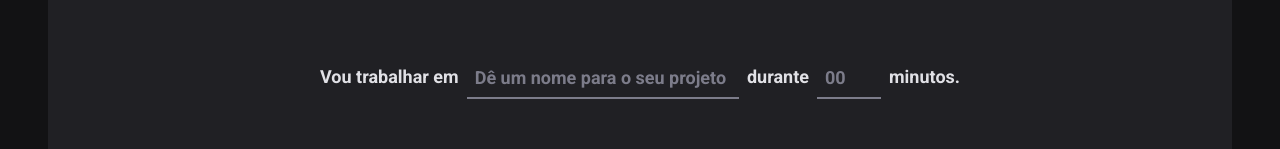
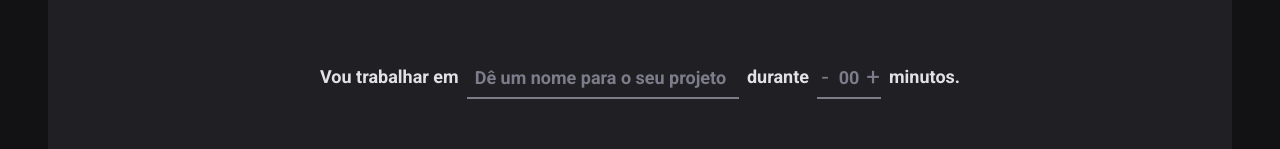
Before and after one commit to RenatoLomba/ignite-timer, a React (Vite) app: page / in a window 1280 px wide. Shown: the part 166-315 px from the top of the page. Built offline with nearby package versions, Linux system fonts and the light colour scheme.

Commit message:
Handling input number change value

```diff
--- a/src/pages/home/index.tsx
+++ b/src/pages/home/index.tsx
@@ -1,4 +1,5 @@
 import { Play } from 'phosphor-react'
+import { useRef } from 'react'
 
 import {
   HomeContainer,
@@ -7,9 +8,32 @@ import {
   CountdownButton,
   TaskInput,
   MinuteAmountInput,
+  MinuteAmountInputPickerContainer,
 } from './styles'
 
 export function Home() {
+  const minuteAmountInputRef = useRef<HTMLInputElement>(null)
+
+  function increment() {
+    minuteAmountInputRef.current?.stepUp()
+  }
+
+  function decrement() {
+    minuteAmountInputRef.current?.stepDown()
+  }
+
+  function handleChangeMinuteAmountInput(currentAmount: number) {
+    if (!minuteAmountInputRef.current) return
+
+    if (currentAmount < 0) {
+      minuteAmountInputRef.current.value = '0'
+    }
+
+    if (currentAmount > 60) {
+      minuteAmountInputRef.current.value = '60'
+    }
+  }
+
   return (
     <HomeContainer>
       <form>
@@ -30,7 +54,16 @@ export function Home() {
           </datalist>
 
           <label htmlFor="minuteAmount">durante</label>
+
+          <MinuteAmountInputPickerContainer>
+            <button onClick={decrement} className="left" type="button">
+              -
+            </button>
             <MinuteAmountInput
+              onChange={(e) =>
+                handleChangeMinuteAmountInput(Number(e.target.value))
+              }
+              ref={minuteAmountInputRef}
               placeholder="00"
               type="number"
               id="minuteAmount"
@@ -38,6 +71,10 @@ export function Home() {
               min={0}
               max={60}
             />
+            <button onClick={increment} className="right" type="button">
+              +
+            </button>
+          </MinuteAmountInputPickerContainer>
 
           <span>minutos.</span>
         </TaskFormContainer>
--- a/src/pages/home/styles.ts
+++ b/src/pages/home/styles.ts
@@ -45,7 +45,7 @@ export const BaseInput = styled.input`
     border-color: ${(props) => props.theme.colors['green-500']};
   }
 
-  &:not(:placeholder-shown):not(:focus) {
+  &:not(:placeholder-shown):focus {
     border-color: ${(props) => props.theme.colors['gray-100']};
   }
 `
@@ -60,6 +60,56 @@ export const TaskInput = styled(BaseInput)`
 
 export const MinuteAmountInput = styled(BaseInput)`
   width: 4rem;
+
+  -webkit-appearance: textfield;
+  -moz-appearance: textfield;
+  appearance: textfield;
+
+  &::-webkit-inner-spin-button,
+  &::-webkit-outer-spin-button {
+    -webkit-appearance: none;
+  }
+
+  text-align: center;
+`
+
+export const MinuteAmountInputPickerContainer = styled.div`
+  position: relative;
+
+  button {
+    position: absolute;
+    border: none;
+    background: transparent;
+    height: 1rem;
+    width: 1rem;
+    display: flex;
+    justify-content: center;
+    align-items: center;
+    font-size: ${(props) => props.theme.fontSizes.xl};
+    color: ${(props) => props.theme.colors['gray-500']};
+    cursor: pointer;
+    transition: color 0.2s ease;
+
+    &:hover {
+      color: ${(props) => props.theme.colors['gray-100']};
+    }
+
+    &:focus {
+      box-shadow: none;
+    }
+
+    &.left {
+      left: 0;
+      top: 50%;
+      transform: translateY(-50%);
+    }
+
+    &.right {
+      right: 0;
+      top: 50%;
+      transform: translateY(-50%);
+    }
+  }
 `
 
 export const CountdownContainer = styled.div`
```
Lines whose indentation alone changed are shown as unchanged.
